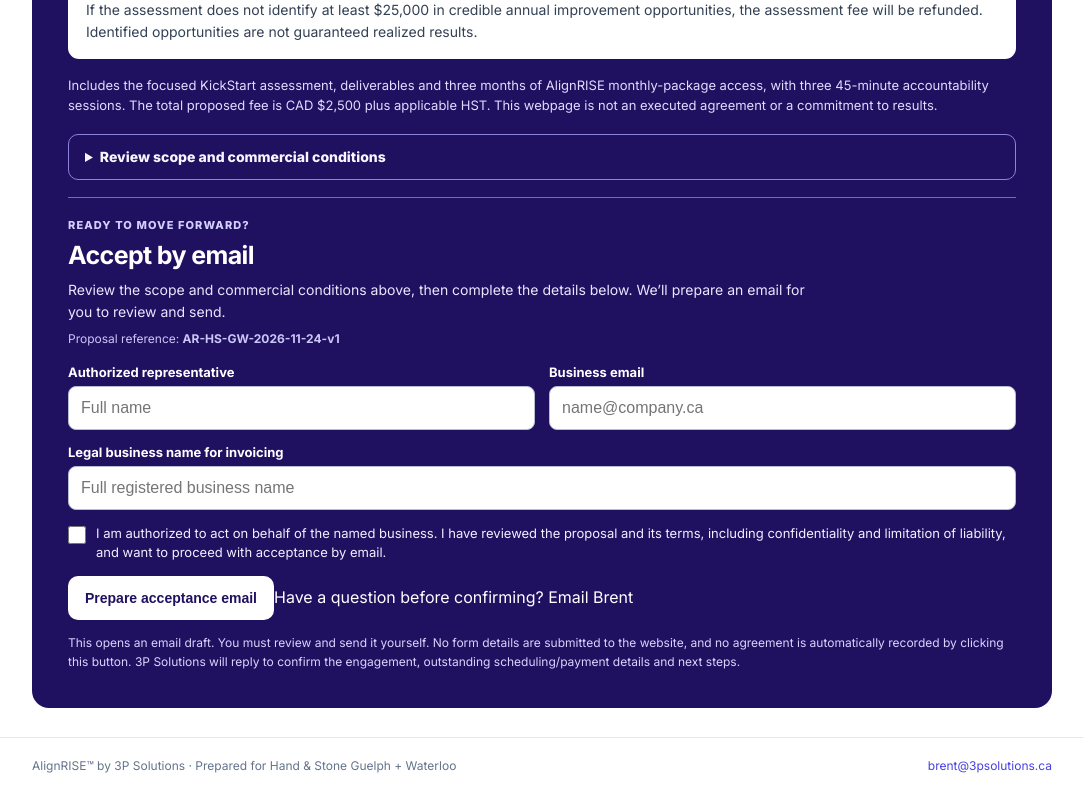
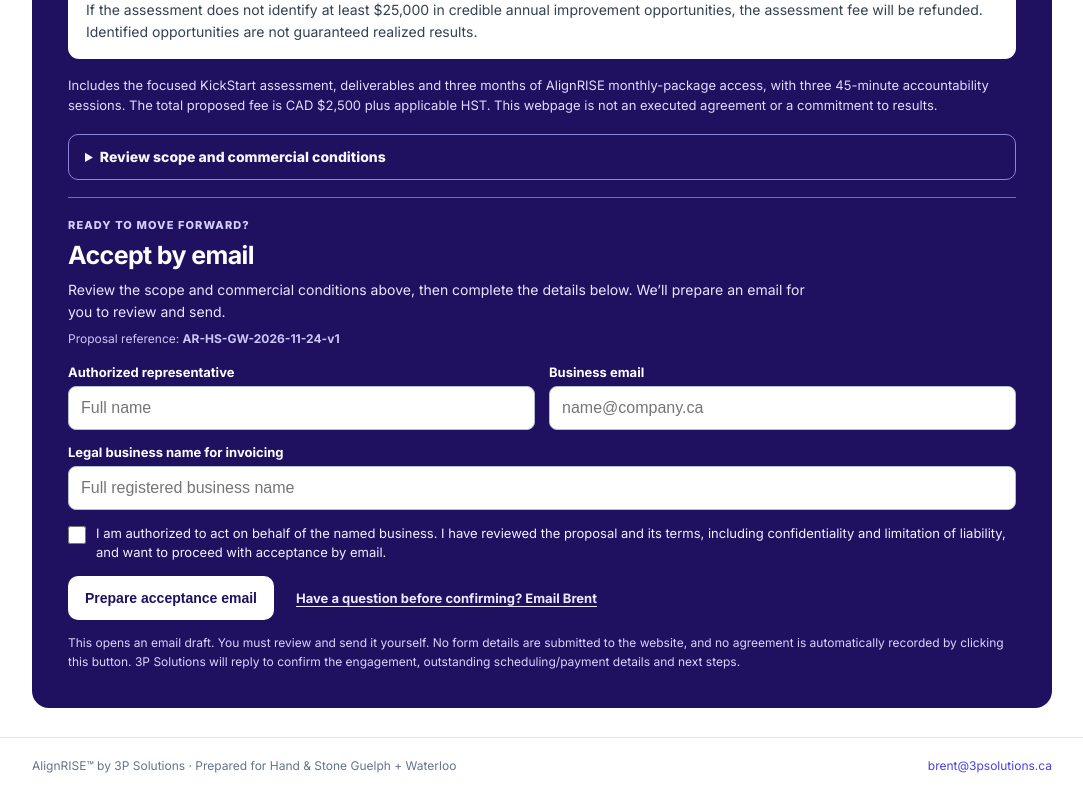
Before and after one commit to brent-prog/alignrise-site, a Next.js app: page /p/hand-stone-guelph-waterloo in a window 1280 px wide. Shown: the part 2752-3552 px from the top of the page, without its empty margins (98-1181 px from the left). Built offline with nearby package versions, Linux system fonts and the light colour scheme.

Commit message:
Style question email as secondary action in unified purple acceptance card

```diff
--- a/src/components/prospect/prospect.css
+++ b/src/components/prospect/prospect.css
@@ -198,3 +198,10 @@
 .client-proposal-accept-inline .client-proposal-accept-submit:hover{background:#ede9ff}
 .client-proposal-accept-inline .client-proposal-accept-fine{color:#d9d3ff!important}
 .client-proposal-terms{margin-bottom:0}
+
+
+/* Separate, low-pressure enquiry option beside the authorization action. */
+.client-proposal-accept-actions{display:flex;align-items:center;flex-wrap:wrap;gap:13px 22px}
+.client-proposal-question-link{font-size:13px;font-weight:700;color:#ede9ff;text-decoration:underline;text-underline-offset:3px;line-height:1.5}
+.client-proposal-question-link:hover,.client-proposal-question-link:focus-visible{color:#fff;text-decoration-thickness:2px}
+@media(max-width:680px){.client-proposal-accept-actions{align-items:flex-start;flex-direction:column;gap:12px}}
```
